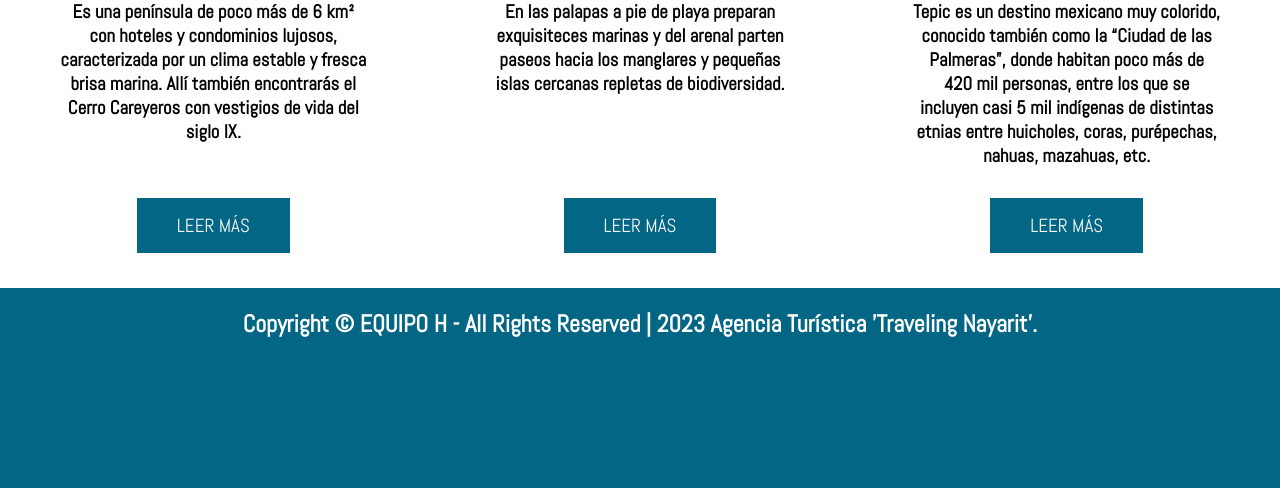
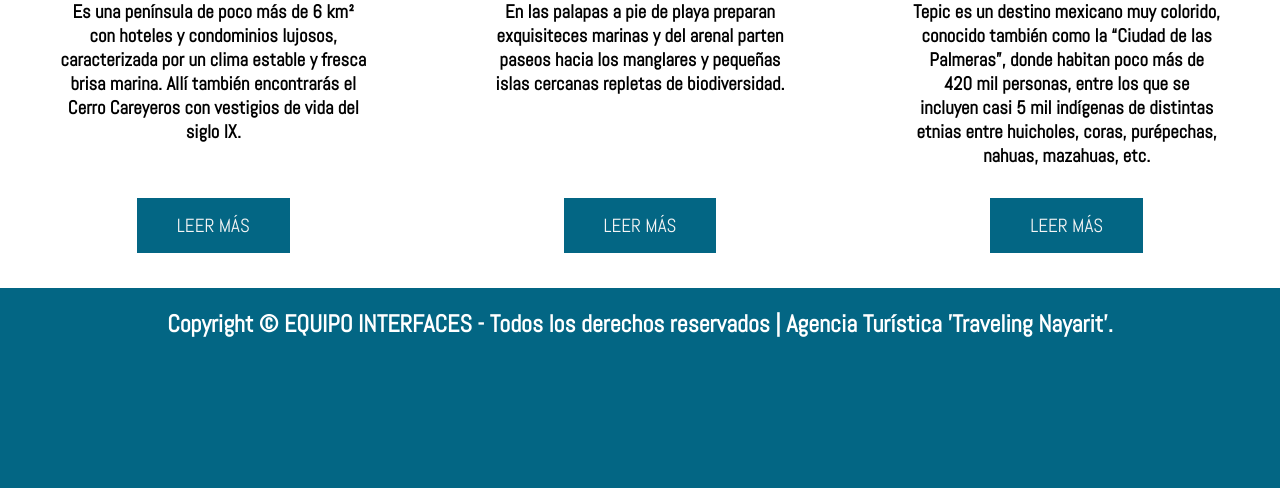
Before and after one commit to mlrco/viajes-interfaces, a PHP site: page / in a window 1280 px wide. Shown: the part 1347-1835 px from the top of the page. Run offline with PHP 8.4, Linux system fonts and the light colour scheme.

Commit message:
Update index.php

```diff
--- a/index.php
+++ b/index.php
@@ -150,7 +150,7 @@
 
   <footer class="footer">
     <h2>
-      Copyright © EQUIPO H - All Rights Reserved | 2023 Agencia Turística 'Traveling Nayarit'.
+      Copyright © EQUIPO INTERFACES - Todos los derechos reservados | Agencia Turística 'Traveling Nayarit'.
     </h2>
   </footer>
 
```
